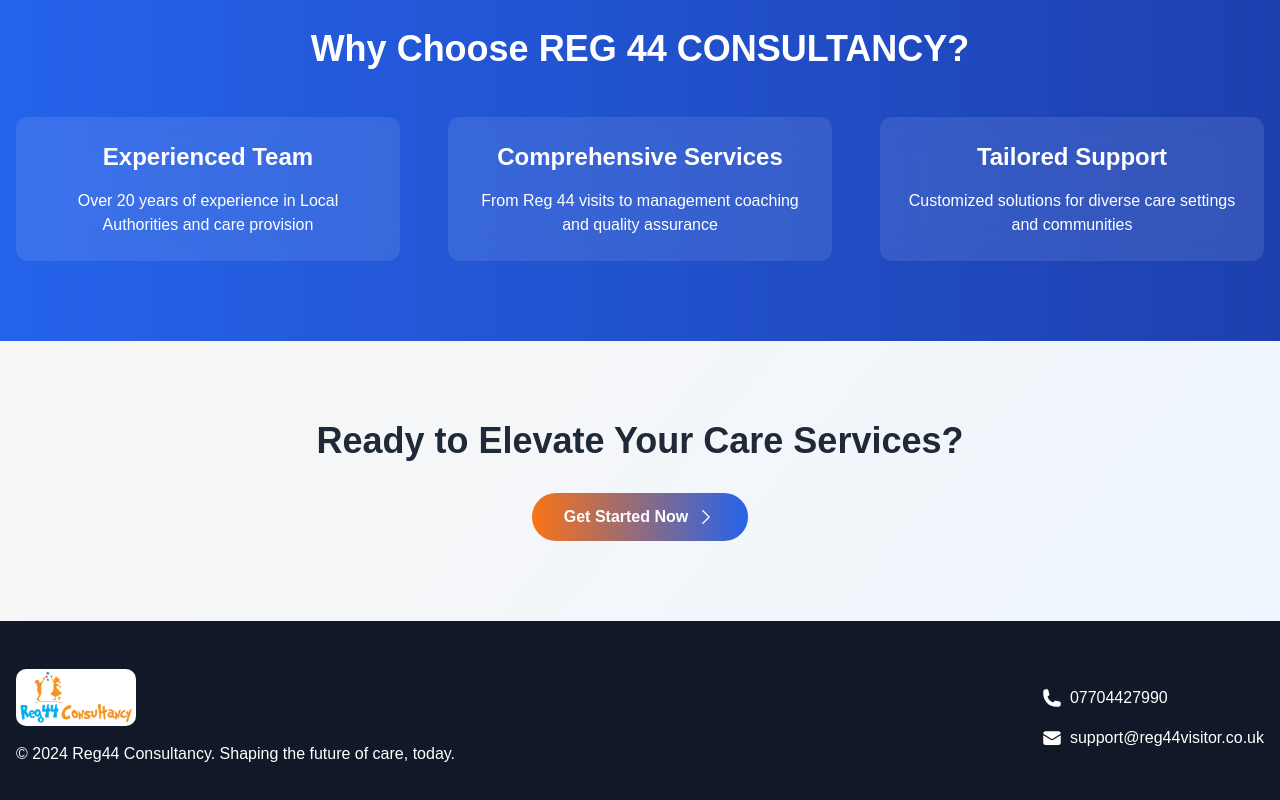
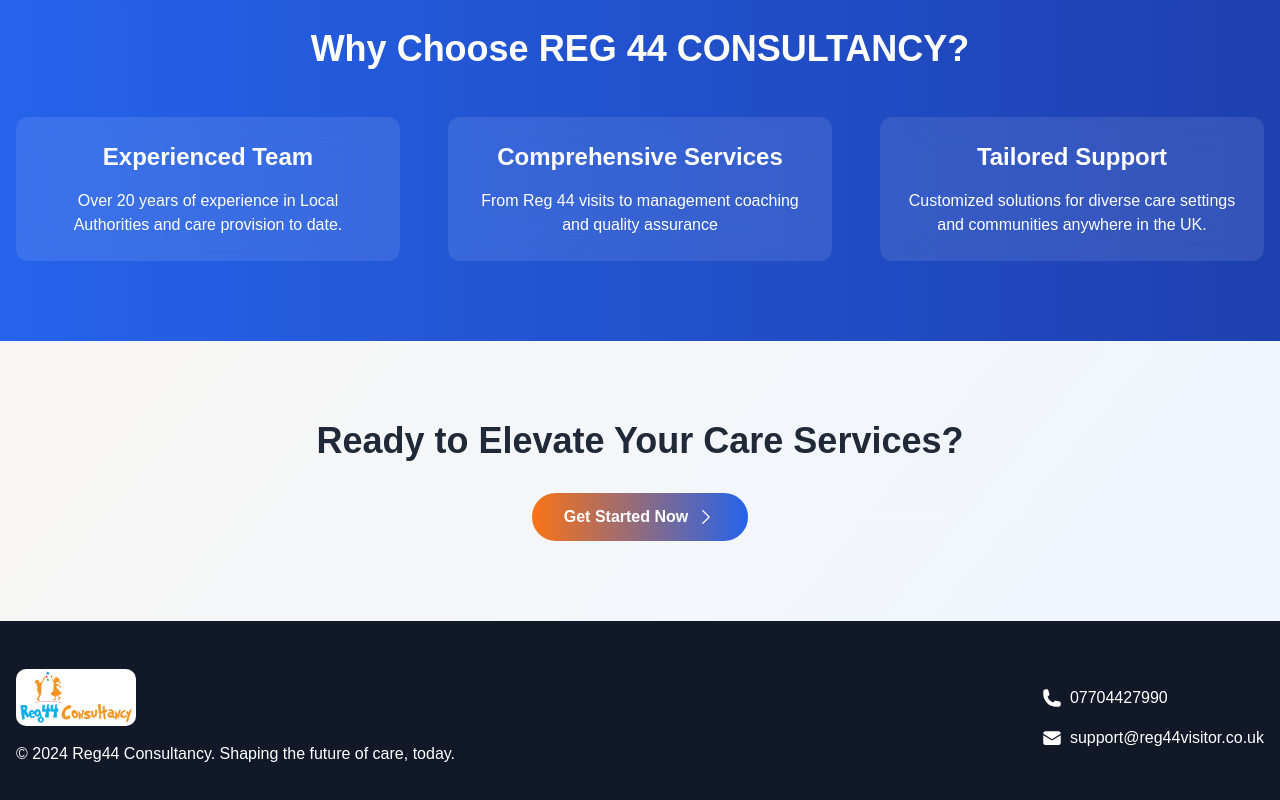
Before and after one commit to BrandonKambasha/gitProject3, a Next.js app: page / in a window 1280 px wide. Shown: the part 1012-1812 px from the top of the page. Built offline with nearby package versions, Linux system fonts and the light colour scheme.

Commit message:
Testing saving the chnge of text

```diff
--- a/src/app/page.tsx
+++ b/src/app/page.tsx
@@ -43,7 +43,7 @@
             <div className="grid grid-cols-1 md:grid-cols-3 gap-12">
               <div className="bg-white bg-opacity-10 backdrop-filter backdrop-blur-lg p-6 rounded-xl">
                 <h3 className="text-2xl font-semibold mb-4">Experienced Team</h3>
-                <p>Over 20 years of experience in Local Authorities and care provision</p>
+                <p>Over 20 years of experience in Local Authorities and care provision to date.</p>
               </div>
               <div className="bg-white bg-opacity-10 backdrop-filter backdrop-blur-lg p-6 rounded-xl">
                 <h3 className="text-2xl font-semibold mb-4">Comprehensive Services</h3>
@@ -51,7 +51,7 @@
               </div>
               <div className="bg-white bg-opacity-10 backdrop-filter backdrop-blur-lg p-6 rounded-xl">
                 <h3 className="text-2xl font-semibold mb-4">Tailored Support</h3>
-                <p>Customized solutions for diverse care settings and communities</p>
+                <p>Customized solutions for diverse care settings and communities anywhere in the UK.</p>
               </div>
             </div>
           </div>
```
